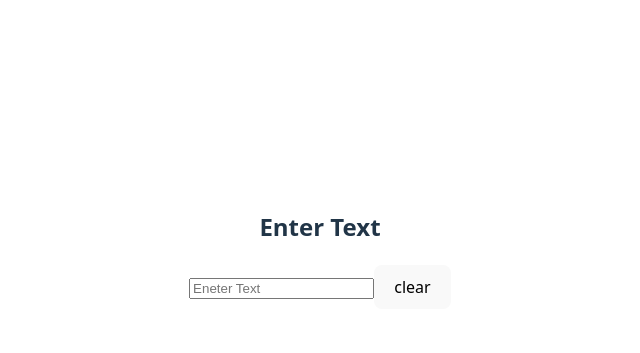
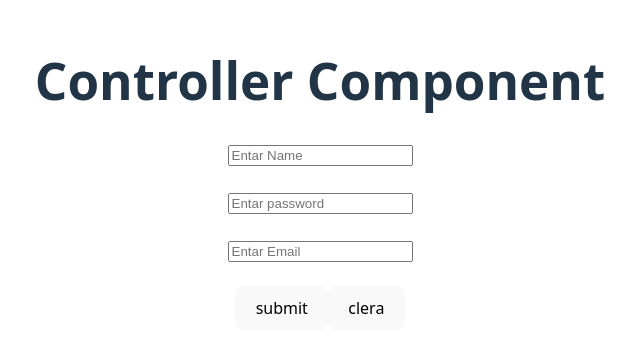
Before and after one commit to sugathub/react-learning, a React (Vite) app: page / in a window 1280 px wide. Shown: the part 151-504 px from the top of the page, without its empty margins (320-960 px from the left). Built offline with nearby package versions, Linux system fonts and the light colour scheme.

Commit message:
Controller component create

```diff
--- a/src/App.jsx
+++ b/src/App.jsx
@@ -1,6 +1,7 @@
 
 import './App.css'
-import { Live } from './Live'
+import { Controller } from './Controller'
+
 
 
 
@@ -13,7 +14,9 @@ function App() {
 
   return (
     <>
-  <Live />
+      <h1>Controller Component</h1>
+
+      <Controller />
     </>
   )
 }
--- /dev/null
+++ b/src/Controller.jsx
@@ -0,0 +1,29 @@
+import React, { useState } from 'react'
+
+export const Controller = () => {
+
+    const [name,setName]=useState();
+    const [Password,setPassword] = useState();
+    const [email,setemail]=useState();
+    return (
+        <>
+
+            <form method='get' action="submit">
+                <input type="text" placeholder='Entar Name' value ={name} onChange={(event)=>{setName(event.target.value)}} />
+                <br /><br />
+                <input type="password" placeholder='Entar password' value ={Password} onChange={(event)=>{setPassword(event.target.value)}}/>
+                <br /><br />
+                <input type="email" placeholder='Entar Email' value ={email} onChange={(event)=>{setemail(event.target.value)}} />
+                <br /><br />
+
+                <button type='submit'> submit</button>
+                <button onClick={()=>{setName("");setemail("");setPassword("");}}>clera</button>
+                <h1>{name}</h1><br />
+                <h1>{Password}</h1><br />
+                <h1>{email}</h1>
+
+            </form>
+
+        </>
+    )
+}
--- a/src/Live.jsx
+++ /dev/null
@@ -1,26 +0,0 @@
-import React, { useState } from 'react'
-
-export const Live = () => {
-
-    const [name,setName] =useState();
-const chan = (event)=>{
-setName(event.target.value)
-}
-
-  return (
-
-
-    <>
-    <h2>Enter Text</h2>
-
-    <form action="submit">
-        <h3>{name}</h3>
-
-      <input type="text" placeholder='Eneter Text' value={name}  onChange={chan}/>
-      <button onClick={()=>{setName("")}}>clear</button>
-
-    </form>
-
-    </>
-  )
-}
```
